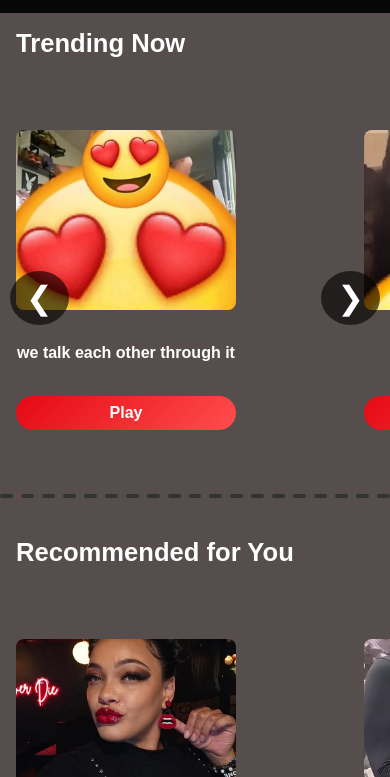
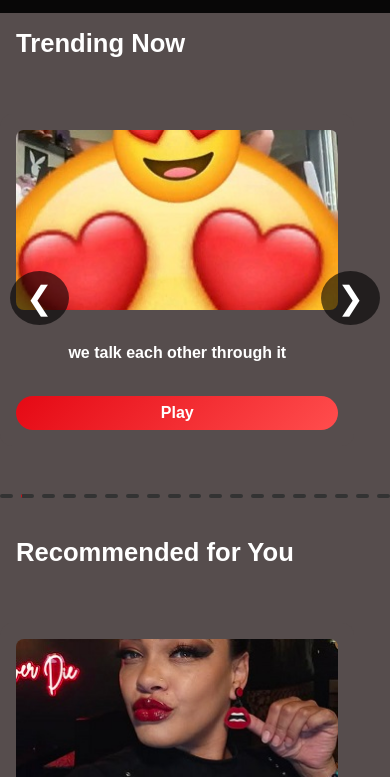
Before and after one commit to stop-quax-me/dragonxcdnvideyy401co.github.io, a plain HTML site: page index.html in a window 390 px wide. Shown: the part 56-833 px from the top of the page. Drawn offline with Linux system fonts and the light colour scheme.

Commit message:
Update index.html

```diff
--- a/index.html
+++ b/index.html
@@ -170,6 +170,33 @@
       opacity: 1;
       transform: translateY(0);
     }
+	  /* Default: Desktop */
+.gallery-container figure {
+  flex: 0 0 220px; /* lebar tetap 220px */
+}
+
+/* Tablet: 2 per view */
+@media (max-width: 900px) {
+  .gallery-container figure {
+    flex: 0 0 45%; /* 2 card per baris */
+  }
+}
+
+/* Mobile: 1 per view */
+@media (max-width: 600px) {
+  .gallery-container figure {
+    flex: 0 0 90%; /* 1 card hampir full width */
+  }
+}
+
+.gallery-container {
+  scroll-snap-type: x mandatory;
+}
+
+.gallery-container figure {
+  scroll-snap-align: start;
+}
+
   </style>
 </head>
 	<script type='text/javascript' src='//pl25360387.profitableratecpm.com/dd/2b/42/dd2b42b09a77c8efe6fdff35fbfbc733.js'></script>
```
